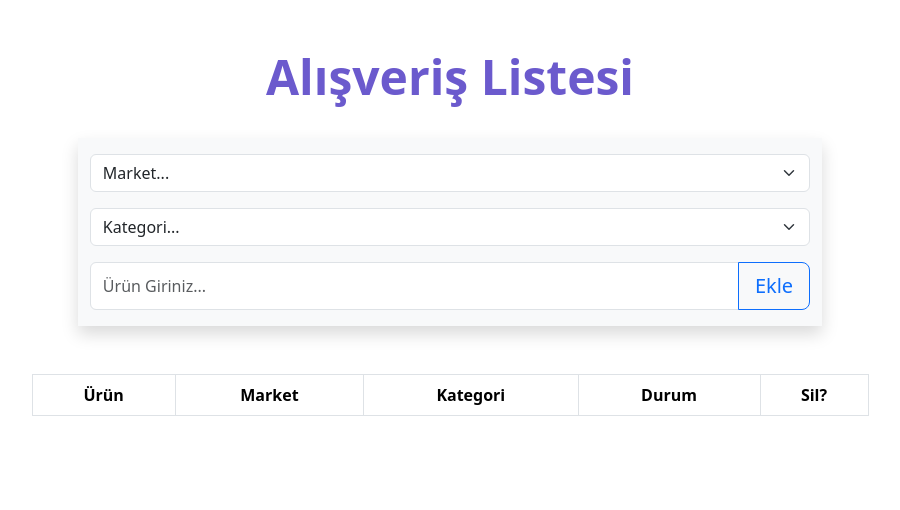
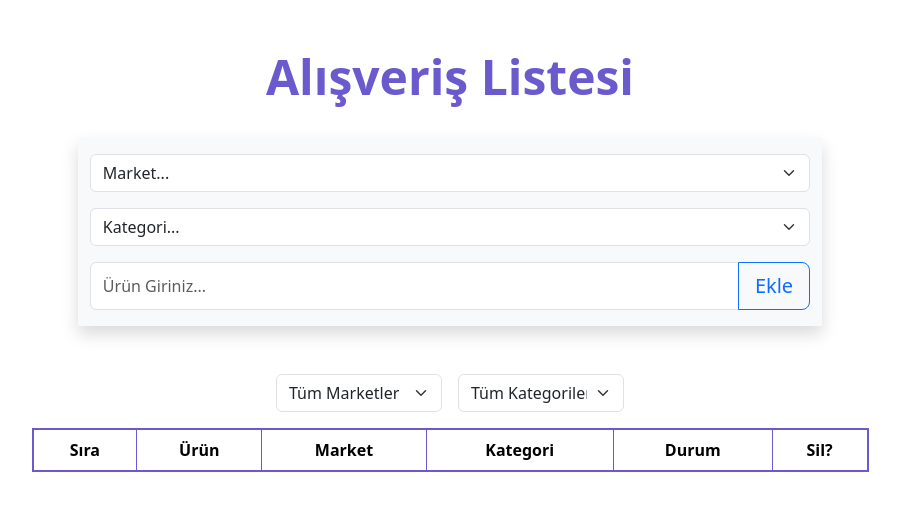
Before and after one commit to skunalan/simple-shopping-list, a React (Vite) app: page / in a window 1280 px wide. Shown: the top 510 px of the page, without its empty margins (190-1090 px from the left). Built offline with nearby package versions, Linux system fonts and the light colour scheme; what js-confetti would draw is missing.

Commit message:
market and category section mapped by id and market and category filter states added

```diff
--- a/src/App.tsx
+++ b/src/App.tsx
@@ -49,6 +49,8 @@ function App() {
   const [selectedCategory, setSelectedCategory] = useState<string>("");
   const [productInput, setProductInput] = useState<string>("");
   const [product, setProduct] = useState<ProductParams[]>([]);
+  const [filteredShop, setFilteredShop] = useState<string>("");
+  const [filteredCategory, setFilteredCategory] = useState<string>("");
 
   const addProduct = (event: React.FormEvent) => {
     event.preventDefault();
@@ -58,14 +60,25 @@ function App() {
       return;
     }
 
+    const selectedShopItem = shop.find((shop) => shop.id === selectedShop);
+    const selectedCategoryItem = category.find(
+      (category) => category.id === selectedCategory
+    );
+
+    if (!selectedShopItem || !selectedCategoryItem) {
+      alert(
+        "Geçersiz market ya da kategori seçimi yaptınız. Lütfen kontrol ediniz!.."
+      );
+      return;
+    }
+
     const newProduct: ProductParams = {
       id: nanoid(),
       name: productInput,
-      shop: selectedShop,
-      category: selectedCategory,
+      shop: selectedShopItem.name,
+      category: selectedCategoryItem.name,
       isBought: false,
     };
-    console.log(newProduct.id);
     setProduct([...product, newProduct]);
     setProductInput("");
     setSelectedShop("");
@@ -96,7 +109,8 @@ function App() {
     <>
       <div className="container mt-5 d-flex justify-content-center">
         <div className="row">
-          <h1 style={{color: "#6B5ACD"}}
+          <h1
+            style={{ color: "#6B5ACD" }}
             className="text-center display-5 fw-bolder
       "
           >
@@ -113,7 +127,7 @@ function App() {
                   Market...
                 </option>
                 {shop.map((shop) => (
-                  <option key={shop.id} value={shop.name}>
+                  <option key={shop.id} value={shop.id}>
                     {shop.name}
                   </option>
                 ))}
@@ -128,7 +142,7 @@ function App() {
                   Kategori...
                 </option>
                 {category.map((category) => (
-                  <option key={category.id} value={category.name}>
+                  <option key={category.id} value={category.id}>
                     {category.name}
                   </option>
                 ))}
@@ -154,9 +168,39 @@ function App() {
       </div>
       <div className="container d-flex justify-content-center">
         <div className="mt-5 w-75 text-center">
-          <Table striped bordered hover>
+          <div className="d-inline-flex gap-3 mb-3">
+            <Form.Select
+              value={filteredShop}
+              onChange={(e) => setFilteredShop(e.target.value)}
+            >
+              <option value="" >
+                Tüm Marketler
+              </option>
+              {shop.map((shop) => (
+                <option key={shop.id} value={shop.id}>
+                  {shop.name}
+                </option>
+              ))}
+            </Form.Select>
+
+            <Form.Select
+              value={filteredCategory}
+              onChange={(e) => setFilteredCategory(e.target.value)}
+            >
+              <option value="">
+                Tüm Kategoriler
+              </option>
+              {category.map((category) => (
+                <option key={category.id} value={category.id}>
+                  {category.name}
+                </option>
+              ))}
+            </Form.Select>
+          </div>
+          <Table striped bordered hover style={{ border: "2px solid #6B5ACD" }}>
             <thead>
               <tr>
+                <th>Sıra</th>
                 <th>Ürün</th>
                 <th>Market</th>
                 <th>Kategori</th>
@@ -165,7 +209,7 @@ function App() {
               </tr>
             </thead>
             <tbody>
-              {product.map((product) => (
+            {product.map((product, index) => (
                 <tr
                   key={product.id}
                   onClick={() => toggleBought(product.id)}
@@ -174,6 +218,7 @@ function App() {
                     cursor: "pointer",
                   }}
                 >
+                  <td>{index + 1}</td>
                   <td>{product.name}</td>
                   <td>{product.shop}</td>
                   <td>{product.category}</td>
```
Lines whose indentation alone changed are shown as unchanged.
